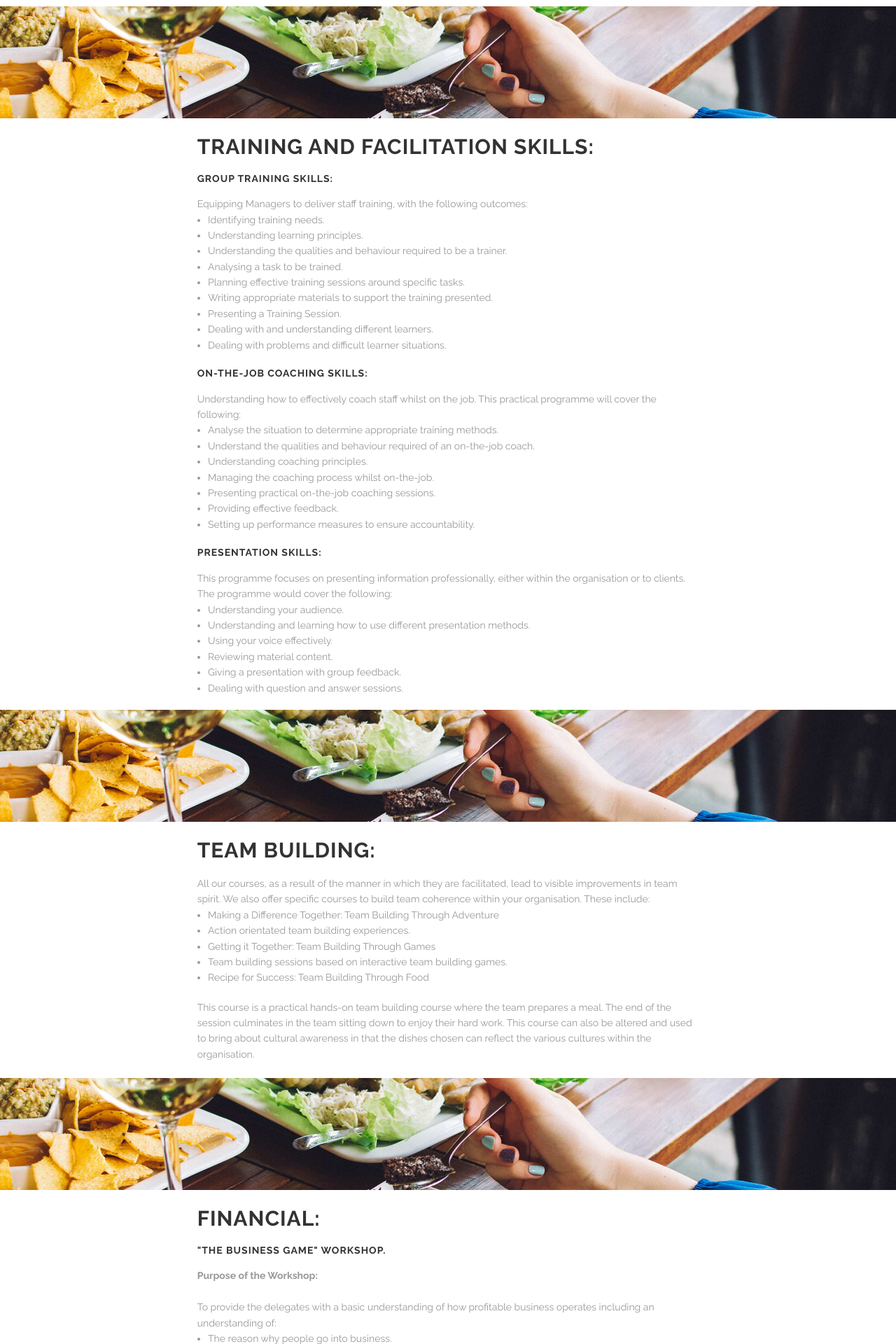
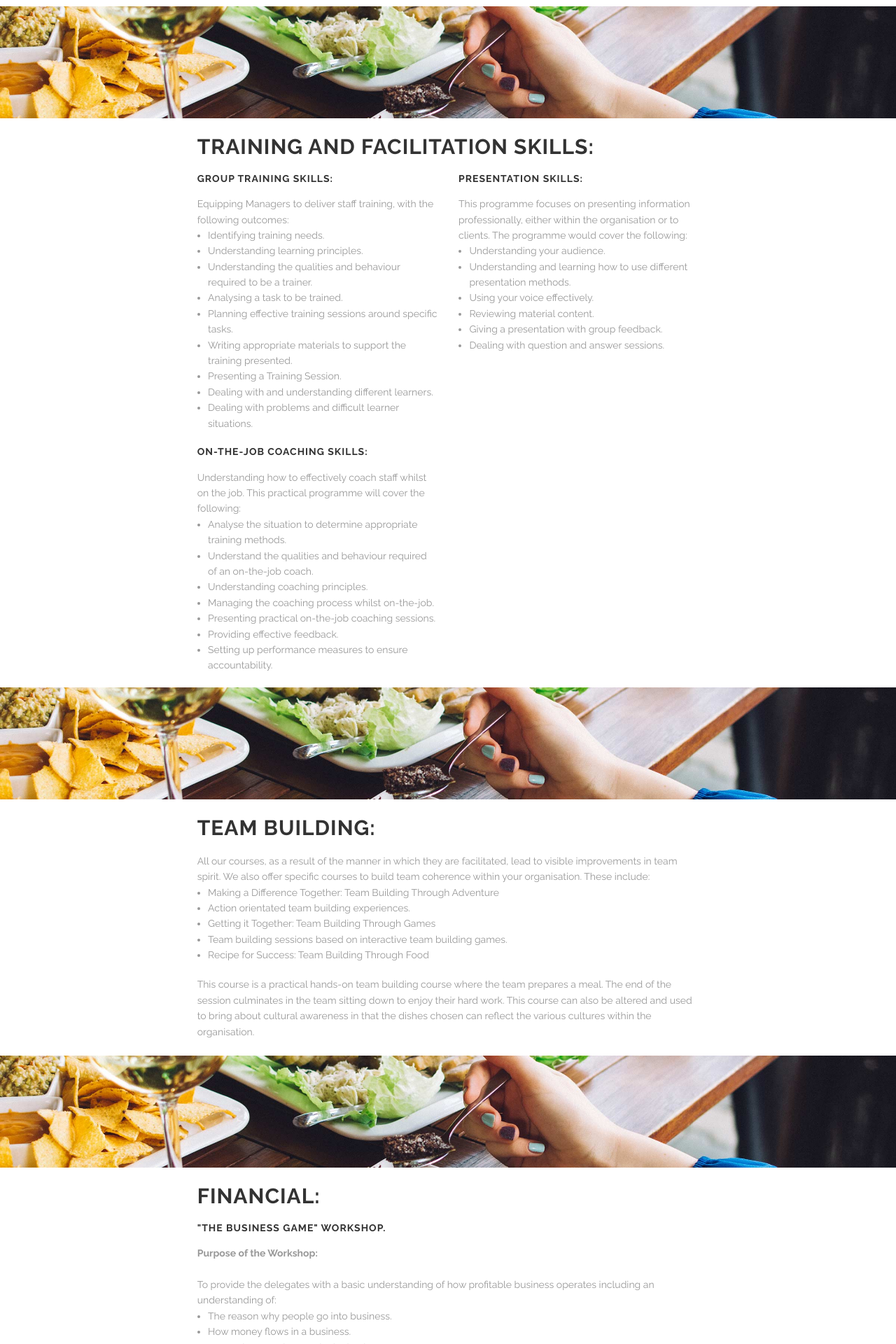
Before and after one commit to newvisionSA/newvisionSA.github.io, a Jekyll site: the page built from training.html, in a window 1280 px wide. Shown: the part 3675-5595 px from the top of the page at 70% size. Built offline with Jekyll 4.4.1, drawn with Linux system fonts in a browser that asks for light colours.

Commit message:
Columns added

```diff
--- a/training.html
+++ b/training.html
@@ -252,7 +252,16 @@ New Vision has compiled a selection of modules based on core elements, and organ
     <div class="large-8 columns">
 	<div class="spacing"></div>
       <h2>Training and Facilitation Skills:</h2>
-
+  </div>
+  <div class="large-2 columns">
+  <div class="spacing"></div>
+  </div>
+  </div>
+  <div class="row">
+  <div class="large-2 columns">
+  <div class="spacing"></div>
+  </div>
+    <div class="large-4 columns">
 <h4>Group Training Skills:</h4>
 
 Equipping Managers to deliver staff training, with the following outcomes:
@@ -278,6 +287,8 @@ Understanding how to effectively coach staff whilst on the job. This practical p
 <li>Providing effective feedback.</li>
 <li>Setting up performance measures to ensure accountability.</li>
 </ul>
+</div>
+    <div class="large-4 columns">
 
 <strong><h4>Presentation Skills:</h4></strong>
 This programme focuses on presenting information professionally, either within the organisation or to clients. The programme would cover the following:
```
